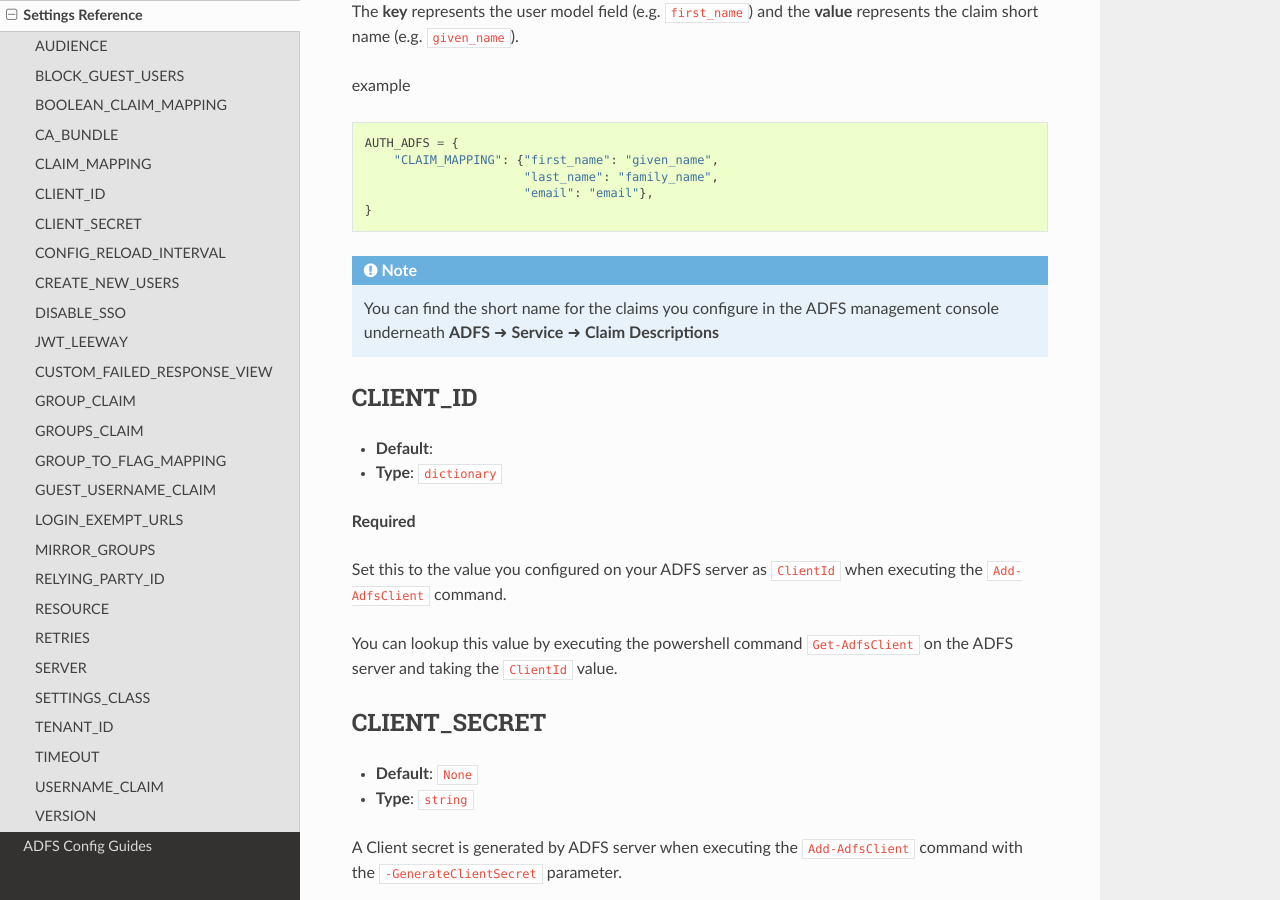
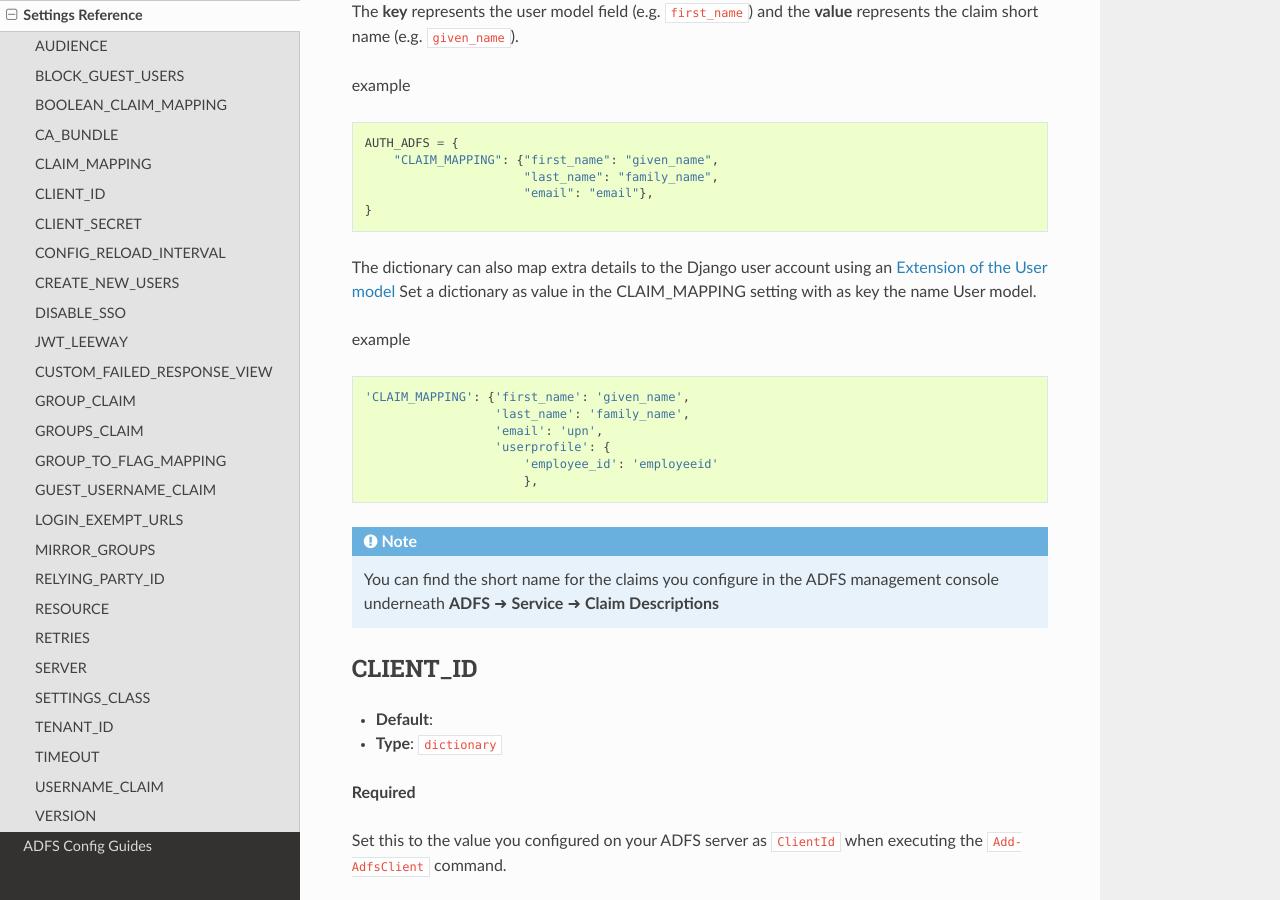
Before and after one commit to snok/django-auth-adfs, a Sphinx documentation site: the page built from docs/settings_ref.rst, in a window 1280 px wide and 900 px high, scrolled down 2298 px. Built offline with Sphinx 7.4.7 and the Read the Docs theme 2.0.0, drawn with Linux system fonts in a browser that asks for light colours; pages that are not in the unit, such as notebooks, are missing from menus.

Commit message:
Added PR documentation

```diff
--- a/docs/settings_ref.rst
+++ b/docs/settings_ref.rst
@@ -112,6 +112,20 @@
                           "last_name": "family_name",
                           "email": "email"},
     }
+
+The dictionary can also map extra details to the Django user account using an `Extension of the User model <https://docs.djangoproject.com/en/4.0/topics/auth/customizing/#extending-the-existing-user-model>`_
+Set a dictionary as value in the CLAIM_MAPPING setting with as key the name User model.
+
+example
+
+.. code-block:: python
+
+    'CLAIM_MAPPING': {'first_name': 'given_name',
+                      'last_name': 'family_name',
+                      'email': 'upn',
+                      'userprofile': {
+                          'employee_id': 'employeeid'
+                          },
 
 .. NOTE::
    You can find the short name for the claims you configure in the ADFS management console underneath
```
